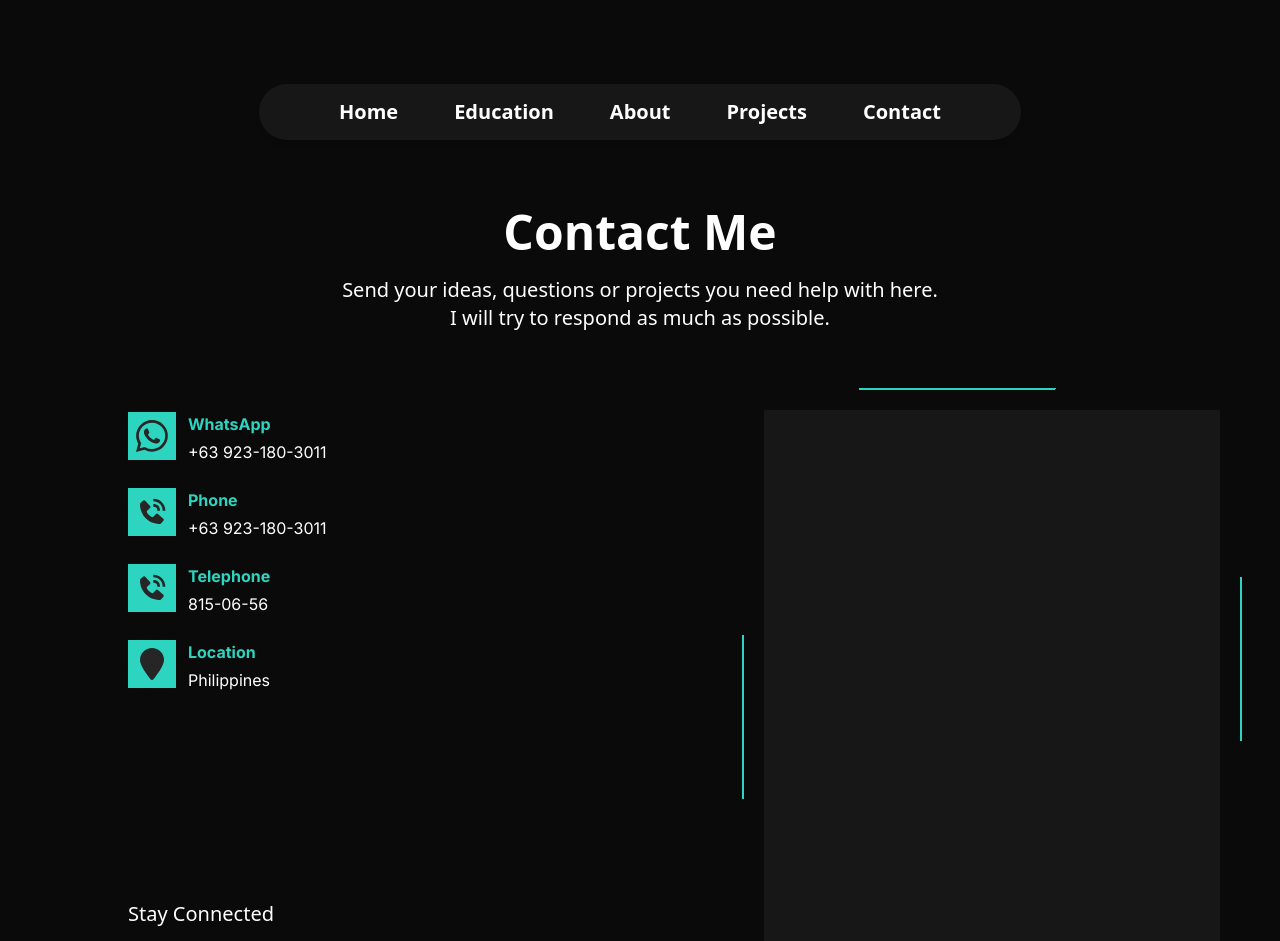
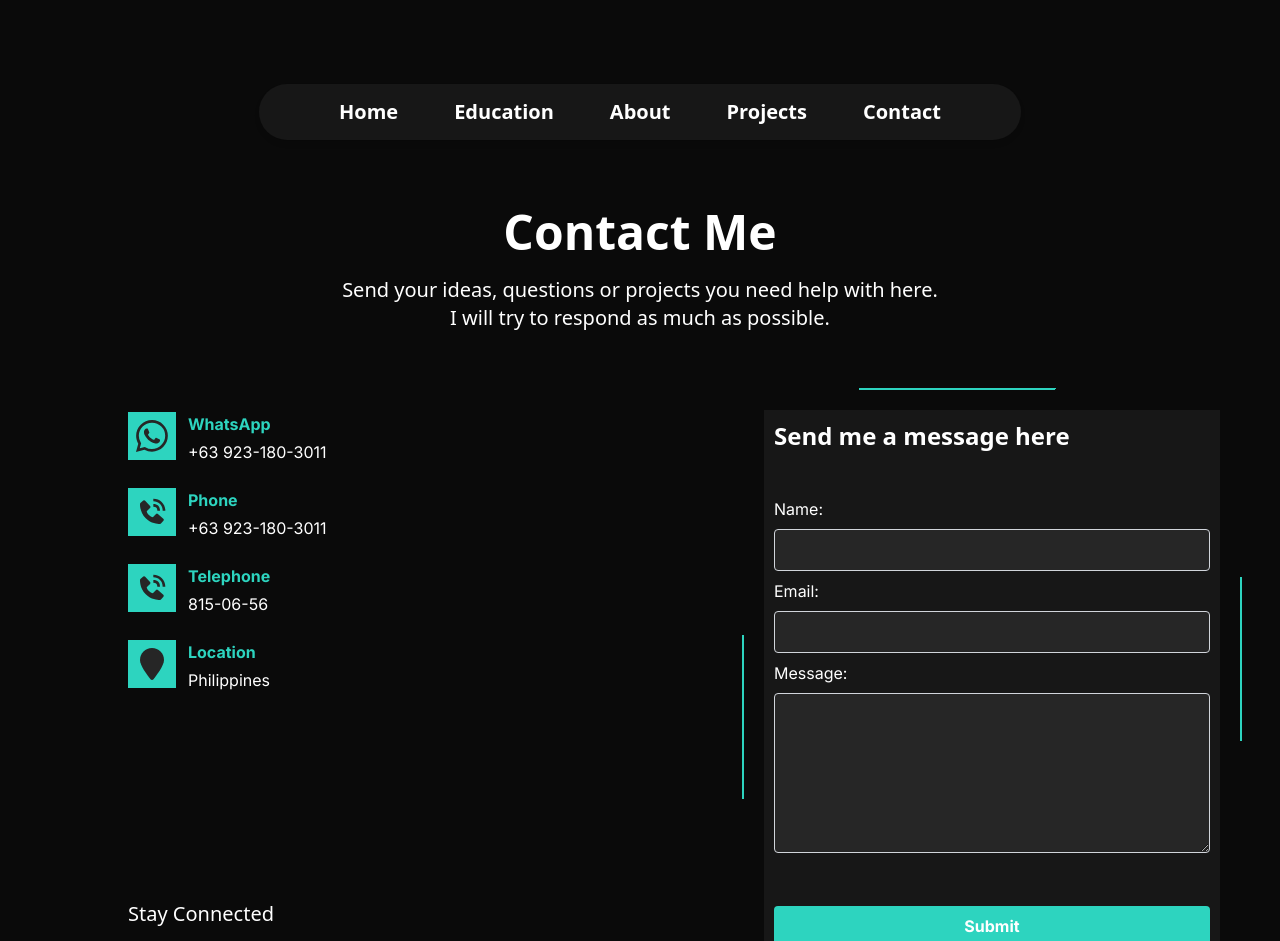
Before and after one commit to gian-tiqui/michael-gian-tiqui, a Next.js app: page /contact in a window 1280 px wide. Shown: the top 941 px of the page. Built offline with nearby package versions, Linux system fonts and the light colour scheme.

Commit message:
form page finished

```diff
--- a/src/app/contact/components/ContactForm.tsx
+++ b/src/app/contact/components/ContactForm.tsx
@@ -1,6 +1,7 @@
 "use client";
 import { ModeContext } from "@/app/context-provider/ContextProvider";
 import React, { useContext, useEffect, useState } from "react";
+import MessageBox from "./MessageBox";
 
 const ContactForm = () => {
   const { darkMode } = useContext(ModeContext);
@@ -18,8 +19,8 @@ const ContactForm = () => {
         delayedDarkMode ? "contact-form-light" : "contact-form"
       } h-[500px] w-80 md:h-[600px] md:w-[500px]`}
     >
-      <div className="relative z-10 m-6">
-        <form className=""></form>
+      <div className="relative z-10 m-5">
+        <MessageBox />
       </div>
     </div>
   );
--- /dev/null
+++ b/src/app/contact/components/MessageBox.tsx
@@ -0,0 +1,108 @@
+"use client";
+import { ModeContext } from "@/app/context-provider/ContextProvider";
+import React, { useContext } from "react";
+import { useForm } from "react-hook-form";
+
+interface FormFields {
+  message: string;
+  email: string;
+  name: string;
+}
+
+const MessageBox = () => {
+  const {
+    register,
+    handleSubmit,
+    formState: { errors },
+  } = useForm<FormFields>({
+    defaultValues: {
+      message: "",
+      email: "",
+      name: "",
+    },
+  });
+
+  const onSubmit = (data: FormFields) => {
+    console.log(data);
+  };
+
+  const { darkMode } = useContext(ModeContext);
+
+  return (
+    <>
+      <form
+        className="flex flex-col justify-between p-3 h-[450px] md:h-[550px]"
+        onSubmit={handleSubmit(onSubmit)}
+      >
+        <h1 className="font-sans text-2xl text-white dark:text-black font-bold">
+          Send me a message here
+        </h1>
+        <div className="flex flex-col items-start">
+          <div className="flex flex-col gap-2 mb-2 w-full">
+            <label htmlFor="name" className="text-white dark:text-black">
+              Name:
+            </label>
+
+            <input
+              type="text"
+              id="name"
+              {...register("name", { required: "Name is required" })}
+              className="border border-gray-300 rounded px-3 py-2 focus:outline-none focus:ring-1 focus:ring-blue-500 bg-neutral-800 dark:bg-neutral-100 text-white dark:text-black"
+            />
+            {errors.name && (
+              <span className="text-red-500 text-sm">
+                {errors.name.message}
+              </span>
+            )}
+          </div>
+          <div className="flex flex-col gap-2 mb-2 w-full">
+            <label htmlFor="email" className="dark:text-black text-white">
+              Email:
+            </label>
+            <input
+              type="email"
+              id="email"
+              {...register("email", {
+                required: "Email is required",
+                pattern: {
+                  value: /^[^\s@]+@[^\s@]+\.[^\s@]+$/,
+                  message: "Invalid email address",
+                },
+              })}
+              className="border border-gray-300 rounded px-3 py-2 focus:outline-none focus:ring-1 focus:ring-blue-500 bg-neutral-800 dark:bg-neutral-100 text-white dark:text-black"
+            />
+            {errors.email && (
+              <span className="text-red-500 text-sm">
+                {errors.email.message}
+              </span>
+            )}
+          </div>
+          <div className="flex flex-col gap-2 mb-2  w-full">
+            <label htmlFor="message" className="dark:text-black text-white">
+              Message:
+            </label>
+            <textarea
+              id="message"
+              {...register("message", { required: "Message is required" })}
+              className="border border-gray-300 rounded px-3 py-2 focus:outline-none focus:ring-1 focus:ring-blue-500 md:h-40 bg-neutral-800 dark:bg-neutral-100 text-white dark:text-black"
+            />
+            {errors.email && (
+              <span className="text-red-500 text-sm">
+                {errors.email.message}
+              </span>
+            )}
+          </div>
+        </div>
+
+        <button
+          type="submit"
+          className="bg-teal-400 dark:bg-blue-600 hover:bg-teal-500 dark:hover:bg-blue-700 text-white px-4 py-2 rounded w-full font-bold"
+        >
+          Submit
+        </button>
+      </form>
+    </>
+  );
+};
+
+export default MessageBox;
```
